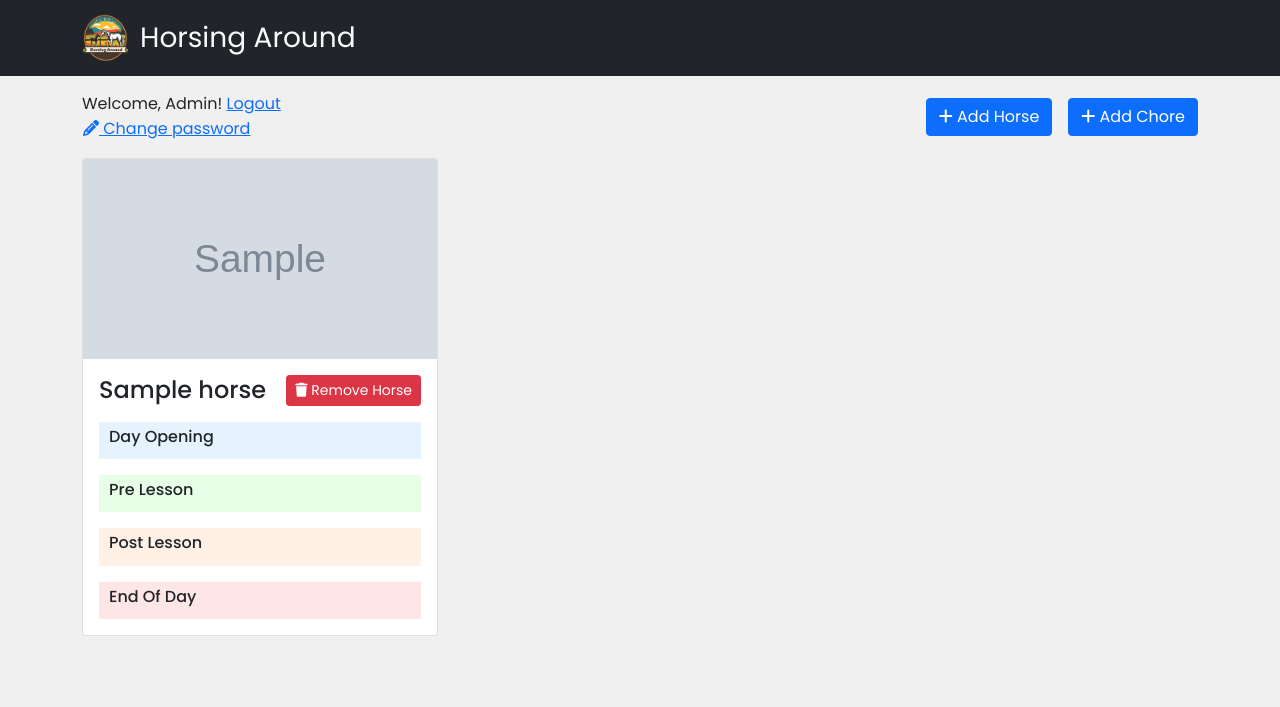
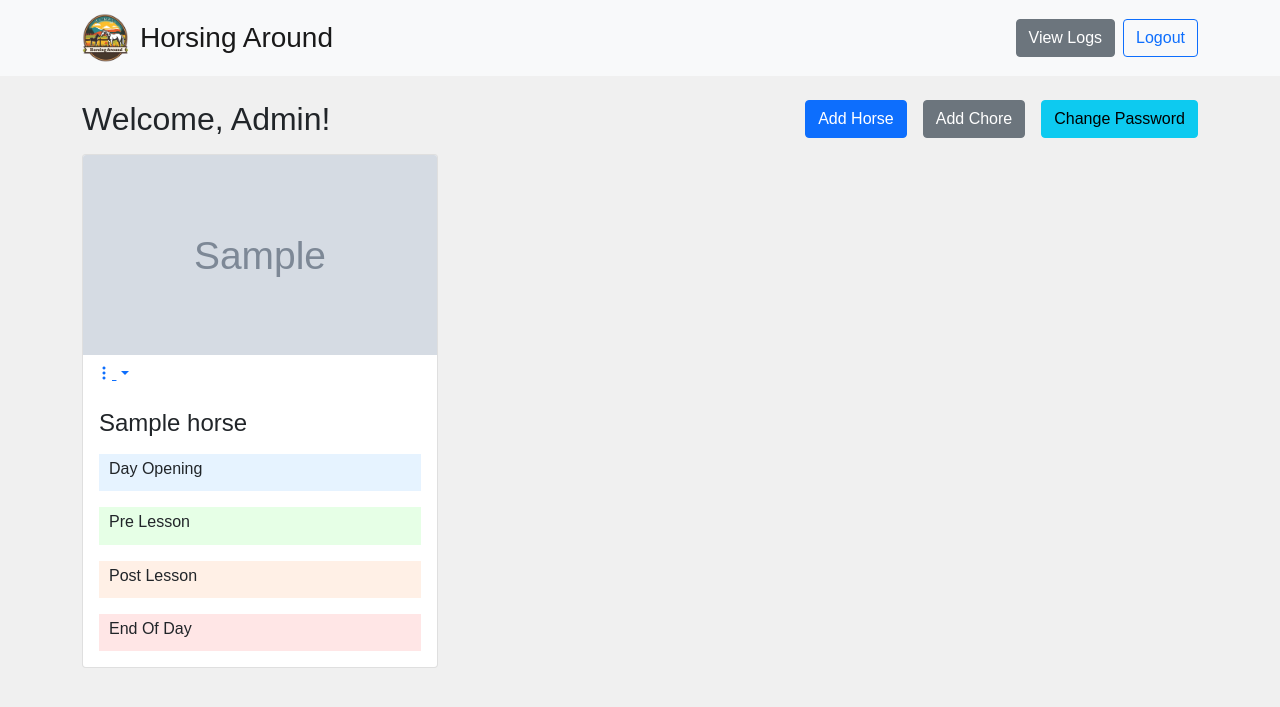
Before and after one commit to CarmitHaas/Horsing-Around, a Flask app: page /index in a window 1280 px wide. Shown: the top 707 px of the page. Run offline with Flask 2, Linux system fonts and the light colour scheme; a user stored in the database is signed in; grey boxes marked "Sample" are stand-in pictures; a database or web service that is not in the repository returns one stand-in record (values such as "Sample title"); some libraries are stand-ins or nearby versions.

Commit message:
Enhanced index.html with logging and fixes

```diff
--- a/templates/index.html
+++ b/templates/index.html
@@ -1,171 +1,84 @@
-<!doctype html>
+<!DOCTYPE html>
 <html lang="en">
 <head>
-        <meta charset="UTF-8" />
-        <meta name="viewport" content="width=device-width, initial-scale=1.0" />
-        <title>Horsing Around</title>
-        <link
-            rel="icon"
-            href="/static/images/favicon.ico"
-            type="image/x-icon"
-        />
-        <link
-            href="https://cdn.jsdelivr.net/npm/bootstrap@5.1.3/dist/css/bootstrap.min.css"
-            rel="stylesheet"
-        />
-        <link rel="preconnect" href="https://fonts.googleapis.com" />
-        <link rel="preconnect" href="https://fonts.gstatic.com" crossorigin />
-        <link
-            href="https://fonts.googleapis.com/css2?family=Poppins:ital,wght@0,100;0,200;0,300;0,400;0,500;0,600;0,700;0,800;0,900;1,100;1,200;1,300;1,400;1,500;1,600;1,700;1,800;1,900&display=swap"
-            rel="stylesheet"
-        />
-        <link
-            rel="stylesheet"
-            href="{{ url_for('static', filename='css/style.css') }}"
-        />
-        <link
-            rel="stylesheet"
-            href="https://cdnjs.cloudflare.com/ajax/libs/font-awesome/6.6.0/css/all.min.css"
-            integrity="sha512-Kc323vGBEqzTmouAECnVceyQqyqdsSiqLQISBL29aUW4U/M7pSPA/gEUZQqv1cwx4OnYxTxve5UMg5GT6L4JJg=="
-            crossorigin="anonymous"
-            referrerpolicy="no-referrer"
-        />
+    <meta charset="UTF-8">
+    <meta name="viewport" content="width=device-width, initial-scale=1.0">
+    <title>Horsing Around - Dashboard</title>
+    <link href="https://cdn.jsdelivr.net/npm/bootstrap@5.1.3/dist/css/bootstrap.min.css" rel="stylesheet">
+    <link href="https://cdn.jsdelivr.net/npm/bootstrap-icons@1.7.2/font/bootstrap-icons.css" rel="stylesheet">
+    <link href="{{ url_for('static', filename='css/style.css') }}" rel="stylesheet">
 </head>
-
 <body>
-        <nav class="navbar bg-dark text-light mb-3">
+    <nav class="navbar navbar-expand-lg navbar-light bg-light">
         <div class="container">
-                <span class="navbar-brand fs-3 d-flex align-items-center gap-2">
-                    <img
-                        src="/static/images/logo-icon.png"
-                        alt="Logo"
-                        width="50"
-                    />
-                    Horsing Around
-                </span>
+            <a class="navbar-brand d-flex align-items-center gap-2" href="#">
+                <img src="{{ url_for('static', filename='images/logo-icon.png') }}" alt="Logo" width="50">
+                <span class="fs-3">Horsing Around</span>
+            </a>
+            {% if current_user.is_authenticated %}
+            <div class="d-flex align-items-center">
+                <button id="view-logs" class="btn btn-secondary me-2">View Logs</button>
+                <a href="{{ url_for('logout') }}" class="btn btn-outline-primary">Logout</a>
+            </div>
+            {% endif %}
         </div>
     </nav>
 
-        <div class="container">
-            <!-- <h1 class="mt-4 mb-4">Horsing Around</h1> -->
+    <div class="container mt-4">
         {% if current_user.is_authenticated %}
         <div class="d-flex justify-content-between align-items-center mb-3">
-                <div class="mb-0">
-                    <div>
-                        Welcome, Admin!
-                        <a href="{{ url_for('logout') }}">Logout</a>
-                    </div>
-                    <div>
-                        <button
-                            type="button"
-                            class="btn btn-link p-0"
-                            data-bs-toggle="modal"
-                            data-bs-target="#change-password-modal"
-                        >
-                            <i class="fa-solid fa-pencil"></i> Change password
-                        </button>
+            <h2 class="mb-0">Welcome, Admin!</h2>
+            <div class="d-flex align-items-center gap-3">
+                <button class="btn btn-primary" data-bs-toggle="modal" data-bs-target="#create-horse-modal">Add Horse</button>
+                <button class="btn btn-secondary" data-bs-toggle="modal" data-bs-target="#add-chore-modal">Add Chore</button>
+                <button class="btn btn-info" data-bs-toggle="modal" data-bs-target="#change-password-modal">Change Password</button>
             </div>
         </div>
-                <div class="d-flex align-items-center gap-3">
-                    <button
-                        type="button"
-                        class="btn btn-primary"
-                        data-bs-toggle="modal"
-                        data-bs-target="#create-horse-modal"
-                    >
-                        <i class="fa-solid fa-plus"></i> Add Horse
+        {% endif %}
+
+        <div id="horse-grid" class="row">
+            {% for horse in horses %}
+            <div class="col-md-4 mb-4">
+                <div class="card horse-card" data-bs-toggle="popover" data-bs-trigger="hover focus" data-bs-content="{{ horse.info }}">
+                    <img src="{{ horse.image }}" class="card-img-top" alt="{{ horse.name }}">
+                    {% if current_user.is_authenticated %}
+                    <div class="horse-options">
+                        <div class="dropdown">
+                            <button class="btn btn-link dropdown-toggle" type="button" id="horseOptionsDropdown{{ horse._id }}" data-bs-toggle="dropdown" aria-expanded="false">
+                                <i class="bi bi-three-dots-vertical"></i>
                             </button>
-
-                    <button
-                        type="button"
-                        class="btn btn-primary"
-                        data-bs-toggle="modal"
-                        data-bs-target="#add-chore-modal"
-                    >
-                        <i class="fa-solid fa-plus"></i> Add Chore
-                    </button>
+                            <ul class="dropdown-menu" aria-labelledby="horseOptionsDropdown{{ horse._id }}">
+                                <li><a class="dropdown-item edit-horse" href="#" data-horse-id="{{ horse._id }}">Edit</a></li>
+                                <li><a class="dropdown-item delete-horse" href="#" data-horse-id="{{ horse._id }}">Delete</a></li>
+                            </ul>
                         </div>
                     </div>
-
                     {% endif %}
-
-            <div class="row" id="horse-grid">
-                {% for horse in horses %}
-                <div class="col-md-4 mb-4">
-                    <div
-                        class="card horse-card"
-                        data-bs-toggle="popover"
-                        data-bs-trigger="hover focus"
-                        data-bs-content="{{ horse.info }}"
-                    >
-                        <img
-                            src="{{ horse.image }}"
-                            class="card-img-top"
-                            alt="{{ horse.name }}"
-                        />
                     <div class="card-body">
-                            <div
-                                class="d-flex justify-content-between align-items-center"
-                            >
-                                <h5 class="card-title fs-4 mb-0">
-                                    {{ horse.name }}
-                                </h5>
-                                {% if current_user.is_authenticated %}
-                                <button
-                                    class="btn btn-danger btn-sm remove-horse"
+                        <h5 class="card-title fs-4 mb-0">{{ horse.name }}</h5>
+                        <div class="chore-list">
+                            {% for category in ['day_opening', 'pre_lesson', 'post_lesson', 'end_of_day'] %}
+                            <div class="mt-3 category category-{{ category }}">
+                                <h6>{{ category.replace('_', ' ').title() }}</h6>
+                                {% for chore in horse.chores if chore.category == category %}
+                                <div class="form-check d-flex justify-content-between align-items-center">
+                                    <div>
+                                        <input type="checkbox" class="form-check-input chore-checkbox"
+                                               id="chore-{{ horse._id }}-{{ chore._id }}"
                                                data-horse-id="{{ horse._id }}"
-                                >
-                                    <i class="fa-solid fa-trash"></i>
-                                    <span>Remove Horse</span>
-                                </button>
-                                {% endif %}
-                            </div>
-
-                            <div class="chore-list">
-                                {% for category in ['day_opening', 'pre_lesson',
-                                'post_lesson', 'end_of_day'] %}
-                                <div
-                                    class="mt-3 category category-{{ category }}"
-                                >
-                                    <h6>
-                                        {{ category.replace('_', ' ').title() }}
-                                    </h6>
-                                    {% for chore in chores if chore.category ==
-                                    category %}
-                                    <div
-                                        class="form-check d-flex justify-content-between"
-                                    >
-                                        <div>
-                                            <input
-                                                class="form-check-input"
-                                                type="checkbox"
-                                                value=""
-                                                id="horse-{{ horse._id }}-chore-{{ chore._id }}"
-                                            />
-                                            <label
-                                                class="form-check-label"
-                                                for="horse-{{ horse._id }}-chore-{{ chore._id }}"
-                                            >
+                                               data-chore-id="{{ chore._id }}"
+                                               {% if chore.completed %}checked{% endif %}>
+                                        <label class="form-check-label" for="chore-{{ horse._id }}-{{ chore._id }}">
                                             {{ chore.name }}
                                         </label>
                                     </div>
                                     {% if current_user.is_authenticated %}
                                     <div>
-                                            <button
-                                                class="btn btn-sm btn-outline-primary edit-chore"
-                                                data-chore-id="{{ chore._id }}"
-                                            >
-                                                <i
-                                                    class="fa-solid fa-pencil"
-                                                ></i>
+                                        <button class="btn btn-sm btn-outline-primary edit-chore" data-horse-id="{{ horse._id }}" data-chore-id="{{ chore._id }}">
+                                            <i class="bi bi-pencil"></i>
                                         </button>
-                                            <button
-                                                class="btn btn-sm btn-outline-danger delete-chore"
-                                                data-chore-id="{{ chore._id }}"
-                                            >
-                                                <i
-                                                    class="fa-solid fa-trash"
-                                                ></i>
+                                        <button class="btn btn-sm btn-outline-danger delete-chore" data-horse-id="{{ horse._id }}" data-chore-id="{{ chore._id }}">
+                                            <i class="bi bi-trash"></i>
                                         </button>
                                     </div>
                                     {% endif %}
@@ -182,159 +95,120 @@
     </div>
 
     {% if current_user.is_authenticated %}
-        <div
-            class="modal fade"
-            id="create-horse-modal"
-            tabindex="-1"
-            aria-labelledby="create-horse-modal-label"
-            aria-hidden="true"
-        >
+    <!-- Create Horse Modal -->
+    <div class="modal fade" id="create-horse-modal" tabindex="-1" aria-labelledby="create-horse-modal-label" aria-hidden="true">
         <div class="modal-dialog">
-                <div class="modal-content px-4 pb-4">
+            <div class="modal-content">
                 <div class="modal-header">
-                        <h1
-                            class="modal-title fs-5"
-                            id="create-horse-modal-label"
-                        >
-                            Add New Horse
-                        </h1>
-                        <button
-                            type="button"
-                            class="btn-close"
-                            data-bs-dismiss="modal"
-                            aria-label="Close"
-                        ></button>
+                    <h5 class="modal-title" id="create-horse-modal-label">Add New Horse</h5>
+                    <button type="button" class="btn-close" data-bs-dismiss="modal" aria-label="Close"></button>
                 </div>
+                <div class="modal-body">
                     <form id="add-horse-form">
                         <div class="mb-3">
-                            <input
-                                type="text"
-                                class="form-control"
-                                id="horse-name"
-                                placeholder="Horse Name"
-                                required
-                            />
+                            <label for="horse-name" class="form-label">Horse Name</label>
+                            <input type="text" class="form-control" id="horse-name" required>
                         </div>
                         <div class="mb-3">
-                            <input
-                                type="text"
-                                class="form-control"
-                                id="horse-image"
-                                placeholder="Image URL"
-                                required
-                            />
+                            <label for="horse-image" class="form-label">Image URL</label>
+                            <input type="url" class="form-control" id="horse-image" required>
                         </div>
                         <div class="mb-3">
-                            <textarea
-                                class="form-control"
-                                id="horse-info"
-                                placeholder="Horse Info"
-                                required
-                            ></textarea>
+                            <label for="horse-info" class="form-label">Horse Info</label>
+                            <textarea class="form-control" id="horse-info" rows="3"></textarea>
                         </div>
-                        <button type="submit" class="btn btn-primary">
-                            Add Horse
-                        </button>
+                        <button type="submit" class="btn btn-primary">Add Horse</button>
                     </form>
                 </div>
             </div>
         </div>
+    </div>
 
-        <div
-            class="modal fade"
-            id="add-chore-modal"
-            tabindex="-1"
-            aria-labelledby="add-chore-modal-label"
-            aria-hidden="true"
-        >
+    <!-- Add Chore Modal -->
+    <div class="modal fade" id="add-chore-modal" tabindex="-1" aria-labelledby="add-chore-modal-label" aria-hidden="true">
         <div class="modal-dialog">
-                <div class="modal-content px-4 pb-4">
+            <div class="modal-content">
                 <div class="modal-header">
-                        <h1 class="modal-title fs-5" id="add-chore-modal-label">
-                            Add Chore
-                        </h1>
-                        <button
-                            type="button"
-                            class="btn-close"
-                            data-bs-dismiss="modal"
-                            aria-label="Close"
-                        ></button>
+                    <h5 class="modal-title" id="add-chore-modal-label">Add Chore</h5>
+                    <button type="button" class="btn-close" data-bs-dismiss="modal" aria-label="Close"></button>
                 </div>
+                <div class="modal-body">
                     <form id="add-chore-form">
                         <div class="mb-3">
-                            <input
-                                type="text"
-                                class="form-control"
-                                id="chore-name"
-                                placeholder="Chore Name"
-                                required
-                            />
+                            <label for="chore-name" class="form-label">Chore Name</label>
+                            <input type="text" class="form-control" id="chore-name" required>
                         </div>
                         <div class="mb-3">
-                            <select
-                                class="form-select"
-                                id="chore-category"
-                                required
-                            >
-                                <option value="">Select Category</option>
+                            <label for="chore-category" class="form-label">Category</label>
+                            <select class="form-select" id="chore-category" required>
                                 <option value="day_opening">Day Opening</option>
                                 <option value="pre_lesson">Pre Lesson</option>
                                 <option value="post_lesson">Post Lesson</option>
                                 <option value="end_of_day">End of Day</option>
                             </select>
                         </div>
-                        <button type="submit" class="btn btn-primary">
-                            Add Chore
-                        </button>
+                        <div class="mb-3">
+                            <label for="chore-horse" class="form-label">Horse</label>
+                            <select class="form-select" id="chore-horse" required>
+                                {% for horse in horses %}
+                                <option value="{{ horse._id }}">{{ horse.name }}</option>
+                                {% endfor %}
+                            </select>
+                        </div>
+                        <button type="submit" class="btn btn-primary">Add Chore</button>
                     </form>
                 </div>
             </div>
         </div>
+    </div>
 
-        <div
-            class="modal fade"
-            id="change-password-modal"
-            tabindex="-1"
-            aria-labelledby="change-password-modal-label"
-            aria-hidden="true"
-        >
+    <!-- Change Password Modal -->
+    <div class="modal fade" id="change-password-modal" tabindex="-1" aria-labelledby="change-password-modal-label" aria-hidden="true">
         <div class="modal-dialog">
-                <div class="modal-content px-4 pb-4">
+            <div class="modal-content">
                 <div class="modal-header">
-                        <h1
-                            class="modal-title fs-5"
-                            id="change-password-modal-label"
-                        >
-                            Change Password
-                        </h1>
-                        <button
-                            type="button"
-                            class="btn-close"
-                            data-bs-dismiss="modal"
-                            aria-label="Close"
-                        ></button>
+                    <h5 class="modal-title" id="change-password-modal-label">Change Password</h5>
+                    <button type="button" class="btn-close" data-bs-dismiss="modal" aria-label="Close"></button>
                 </div>
+                <div class="modal-body">
                     <form id="change-password-form">
                         <div class="mb-3">
-                            <input
-                                type="password"
-                                class="form-control"
-                                id="new-password"
-                                placeholder="New Password"
-                                required
-                            />
+                            <label for="new-password" class="form-label">New Password</label>
+                            <input type="password" class="form-control" id="new-password" required>
                         </div>
-                        <button type="submit" class="btn btn-primary">
-                            Change Password
-                        </button>
+                        <button type="submit" class="btn btn-primary">Change Password</button>
                     </form>
+                </div>
+            </div>
+        </div>
+    </div>
+
+    <!-- View Logs Modal -->
+    <div class="modal fade" id="view-logs-modal" tabindex="-1" aria-labelledby="view-logs-modal-label" aria-hidden="true">
+        <div class="modal-dialog modal-lg">
+            <div class="modal-content">
+                <div class="modal-header">
+                    <h5 class="modal-title" id="view-logs-modal-label">Activity Logs</h5>
+                    <button type="button" class="btn-close" data-bs-dismiss="modal" aria-label="Close"></button>
+                </div>
+                <div class="modal-body">
+                    <div class="mb-3">
+                        <label for="log-date-range" class="form-label">Date Range</label>
+                        <input type="text" class="form-control" id="log-date-range">
+                    </div>
+                    <div id="logs-container">
+                        <!-- Logs will be dynamically inserted here -->
+                    </div>
+                </div>
             </div>
         </div>
     </div>
     {% endif %}
 
+    <script src="https://code.jquery.com/jquery-3.6.0.min.js"></script>
     <script src="https://cdn.jsdelivr.net/npm/bootstrap@5.1.3/dist/js/bootstrap.bundle.min.js"></script>
-        <script src="https://code.jquery.com/jquery-3.6.0.min.js"></script>
+    <script src="https://cdn.jsdelivr.net/npm/moment@2.29.1/moment.min.js"></script>
+    <script src="https://cdn.jsdelivr.net/npm/daterangepicker@3.1.0/daterangepicker.min.js"></script>
     <script src="{{ url_for('static', filename='js/main.js') }}"></script>
 </body>
 </html>
```
Also changed, not shown: README.md. Lines whose indentation alone changed are shown as unchanged.
